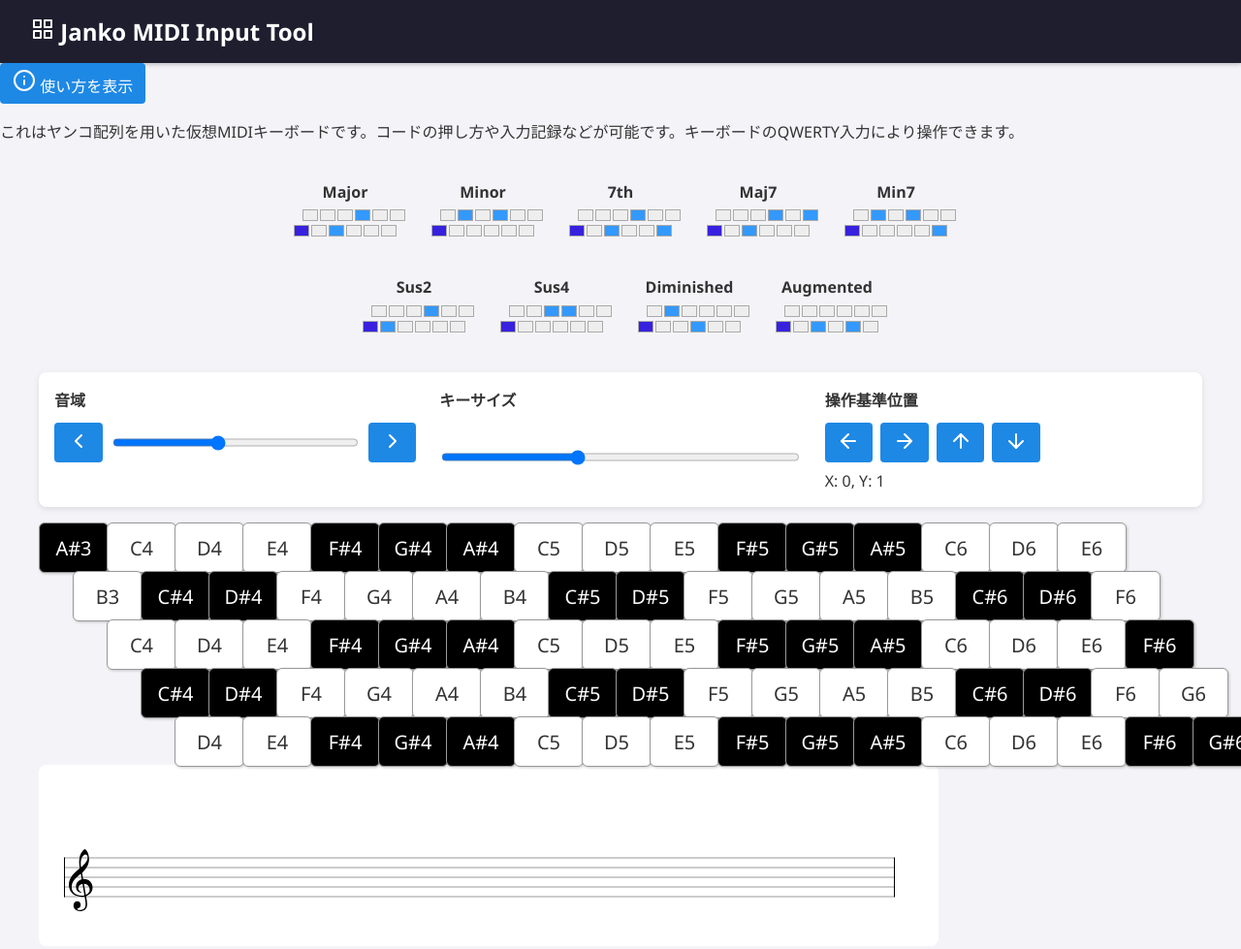
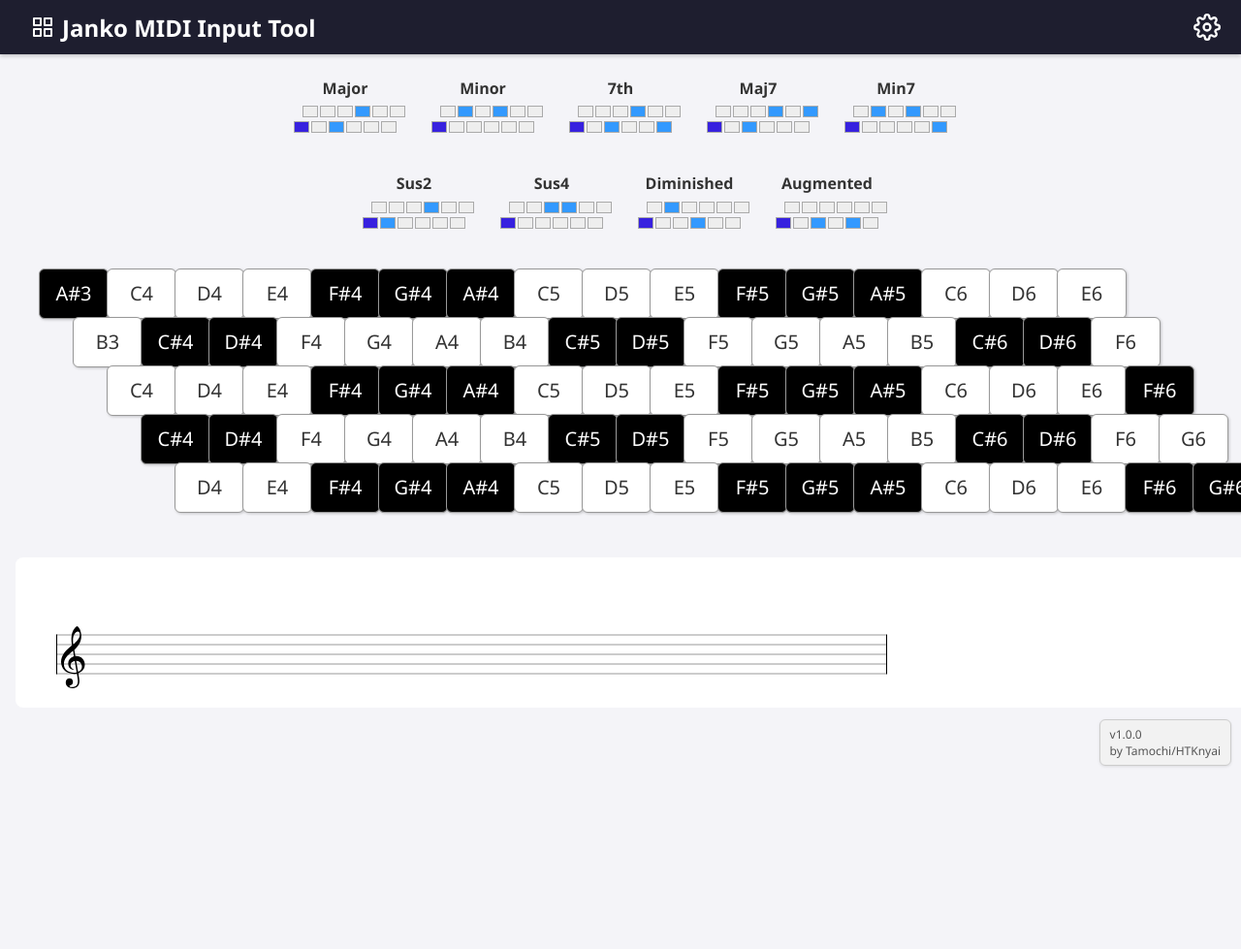
Before and after one commit to HTKnyai/janko-midi, a plain HTML site: page index.html in a window 1280 px wide. Shown: the top 979 px of the page at 97% size. After the commit the page ends 800 px from the top, so only its background shows below. Drawn offline with nearby package versions, Linux system fonts and the light colour scheme.

Commit message:
設定ボタンを実装

```diff
--- a/index.html
+++ b/index.html
@@ -9,28 +9,19 @@
   <script src="lib/vexflow.js"></script>
 </head>
 <body>
-  <header>
+    <header>
     <h1><i data-feather="grid"></i> Janko MIDI Input Tool</h1>
-  </header>
+    <button id="settings-button" class="settings-icon" aria-label="設定">
+        <i data-feather="settings"></i>
+    </button>
+    </header>
 
-  <!-- 🧠 説明折りたたみ -->
-  <div class="accordion">
-    <button class="accordion-toggle" id="usage-toggle">
-      <i data-feather="info"></i> 使い方を表示
-    </button>
-    <div class="accordion-content" id="usage-content">
-      <p>これはヤンコ配列を用いた仮想MIDIキーボードです。コードの押し方や入力記録などが可能です。キーボードのQWERTY入力により操作できます。</p>
-    </div>
-  </div>
+  <!-- ⚙️ モーダル -->
+  <div id="settings-modal" class="modal hidden">
+    <div class="modal-content">
+      <button id="close-modal" class="close-button"><i data-feather="x"></i></button>
+      <h2>設定</h2>
 
-  <main class="main-container">
-    <!-- 🎵 コードチャート -->
-    <section id="chord-chart-container">
-      <div id="chord-chart" class="centered"></div>
-    </section>
-
-    <!-- 🎛️ コントロールパネル -->
-    <section class="control-panel">
       <div class="control-block vertical">
         <label for="keyboard-range">音域</label>
         <div class="control-group">
@@ -55,27 +46,50 @@
         </div>
         <span id="offset-display">X: 0, Y: 0</span>
       </div>
+
+      <hr />
+
+      <h3>使い方</h3>
+      <p>ヤンコ配列を採用した仮想キーボードです。<br>全てのキー（調）において、同一パターンの運指が可能で、音楽理論の理解や即興演奏の習得に役立ちます。<br>QWERTY入力・マウス操作対応。<br>コード認識や演奏ログ機能も搭載。</p>
+    </div>
+  </div>
+
+  <main class="main-container">
+    <section id="chord-chart-container">
+      <div id="chord-chart" class="centered"></div>
     </section>
 
-    <!-- 🎹 鍵盤・コード表示・ログ・譜面 -->
     <section id="keyboard"></section>
-    <section id="code-display"></section>
+    <section id="code-display" style="min-height: 2em;"></section>
     <section id="log"></section>
+  </main>
     <section id="notation"></section>
-  </main>
 
   <script>
     feather.replace();
     document.addEventListener('DOMContentLoaded', () => {
-      const toggle = document.getElementById('usage-toggle');
-      const content = document.getElementById('usage-content');
-      toggle.addEventListener('click', () => {
-        content.style.display = content.style.display === 'block' ? 'none' : 'block';
+      const modal = document.getElementById('settings-modal');
+      document.getElementById('settings-button').addEventListener('click', () => {
+        modal.classList.remove('hidden');
+        feather.replace();
       });
-      content.style.display = 'block'; // 初期状態で開いた状態に
+      document.getElementById('close-modal').addEventListener('click', () => {
+        modal.classList.add('hidden');
+      });
+    });
+
+    // モーダルが開いていて、かつクリックが中身以外なら閉じる
+    const modal = document.getElementById('settings-modal');
+    const modalContent = modal.querySelector('.modal-content');
+    document.addEventListener('click', (e) => {
+
+    if (!modal.classList.contains('hidden') && !modalContent.contains(e.target) && !e.target.closest('#settings-button')) {
+        modal.classList.add('hidden');
+    }
     });
   </script>
 
   <script src="app.js"></script>
 </body>
+<div class="version-badge">v1.0.0<br>by Tamochi/HTKnyai</div>
 </html>
--- a/style.css
+++ b/style.css
@@ -1,7 +1,79 @@
-body {
-  font-family: sans-serif;
-  background: #f0f0f0;
-  padding: 1rem;
+header {
+  background: #1e1e2f;
+  color: #fff;
+  display: flex;
+  align-items: center;
+  justify-content: space-between;
+  padding: 0 1rem;
+  height: 56px; /* 👈 ヘッダー縦幅を小さめに */
+  box-shadow: 0 2px 4px rgba(0,0,0,0.2);
+}
+
+header h1 {
+  font-size: 1.5rem; /* 少し小さく */
+  margin: 0;
+  display: flex;
+  align-items: center;
+  gap: 0.5rem;
+  padding: 0rem 1rem;
+}
+
+.settings-icon {
+  background: none;
+  border: none;
+  cursor: pointer;
+  color: #fff;
+  padding: 0.3rem;
+  display: flex;
+  align-items: center;
+  justify-content: center;
+}
+
+.settings-icon svg {
+  width: 28px;   /* 👈 大きくする */
+  height: 28px;  /* 👈 大きくする */
+}
+
+.modal {
+  position: fixed;
+  top: 60px;
+  right: 20px;
+  background: #fff;
+  border: 1px solid #ccc;
+  padding: 1.2em;
+  border-radius: 8px;
+  width: 320px;
+  box-shadow: 0 4px 10px rgba(0,0,0,0.1);
+  z-index: 1000;
+}
+
+.modal.hidden {
+  display: none;
+}
+
+.modal-content {
+  position: relative;
+}
+
+.close-button {
+  position: absolute;
+  top: 8px;
+  right: 8px;
+  background-color: #eee;
+  border: 1px solid #ccc;
+  border-radius: 4px;
+  cursor: pointer;
+  padding: 4px;
+  width: 32px;
+  height: 32px;
+  display: flex;
+  align-items: center;
+  justify-content: center;
+  transition: background-color 0.2s;
+}
+
+.close-button:hover {
+  background-color: #ddd;
 }
 
 #keyboard {
@@ -40,12 +112,14 @@ body {
 }
 
 #notation {
-  width: 70vw; /* 画面の7割 */
-  max-width: 1000px;
+  width: 100%; /* 横幅いっぱい（親要素内） */
+  max-width: 100%;
+  padding: 0 2rem; /* 左右に余白を残す */
+  margin: 0 1rem auto; /* 上下の余白と中央寄せ */
   background: white;
-  padding: 1rem;
   border-radius: 8px;
   overflow-x: auto;
+  box-sizing: border-box; /* paddingを含んで幅計算 */
 }
 
 #chord-chart {
@@ -104,10 +178,6 @@ body {
   margin-left: 18px; /* 半キー分のシフト */
 }
 
-.mini-key.active {
-  background: #3399ff;
-}
-
 .mini-key {
   width: 16px;
   height: 12px;
@@ -131,27 +201,15 @@ body {
 }
 
 #keyboard-slide-control {
-  margin-bottom: 0.5rem;
   display: flex;
   align-items: center;
-  gap: 0.5rem;
-}
-
-#keyboard-slide-control button {
-  padding: 4px 8px;
-  font-size: 1.2rem;
-}
-
-#keyboard-slide-control {
-  display: flex;
   gap: 1rem;
-  align-items: center;
   margin: 0.5rem 0;
 }
 
 #keyboard-slide-control button {
   padding: 4px 8px;
-  font-size: 1.1rem;
+  font-size: 1.1rem; /* または 1.2rem に統一 */
 }
 
 #keyboard-range-control {
@@ -172,15 +230,6 @@ body {
   color: #333;
   margin: 0;
   padding: 0;
-}
-
-h1 {
-  background: #1e1e2f;
-  color: #fff;
-  margin: 0;
-  padding: 1rem 2rem;
-  font-size: 1.5rem;
-  box-shadow: 0 2px 4px rgba(0,0,0,0.2);
 }
 
 .main-container {
@@ -271,3 +320,17 @@ button:hover {
   flex-direction: column;
   gap: 0.5rem;
 }
+
+.version-badge {
+  position: fixed;
+  bottom: 10px;
+  right: 10px;
+  background: #f2f2f2;
+  border: 1px solid #ccc;
+  padding: 6px 10px;
+  border-radius: 6px;
+  font-size: 0.75em;
+  color: #555;
+  box-shadow: 0 1px 3px rgba(0,0,0,0.1);
+  z-index: 999;
+}
```
